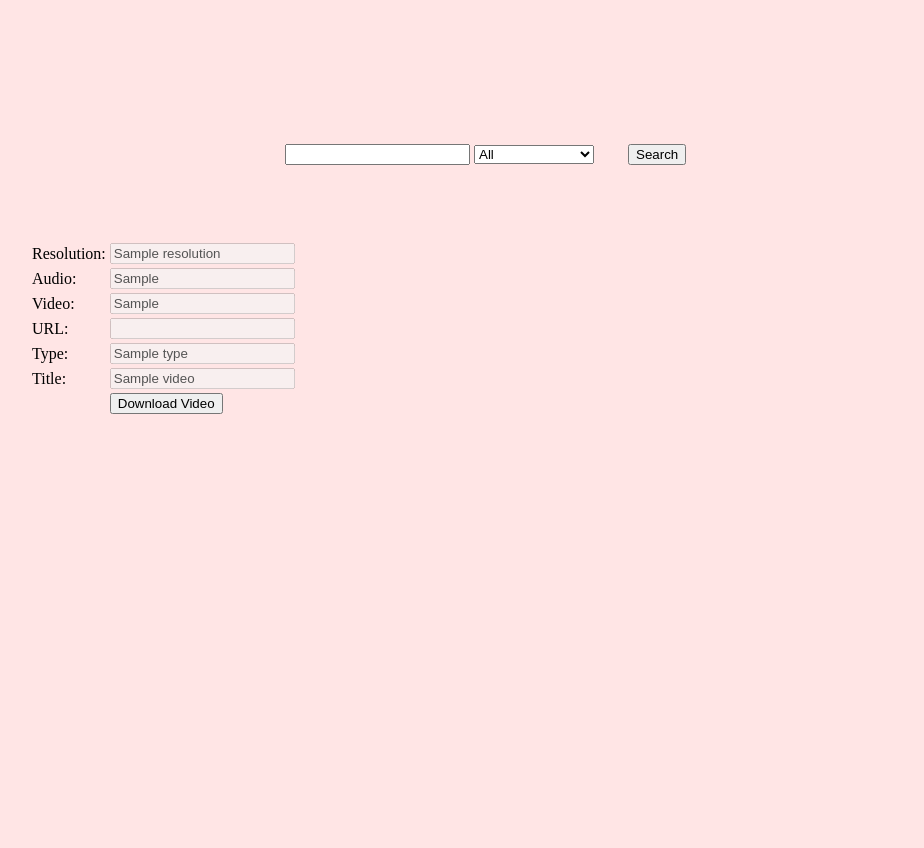
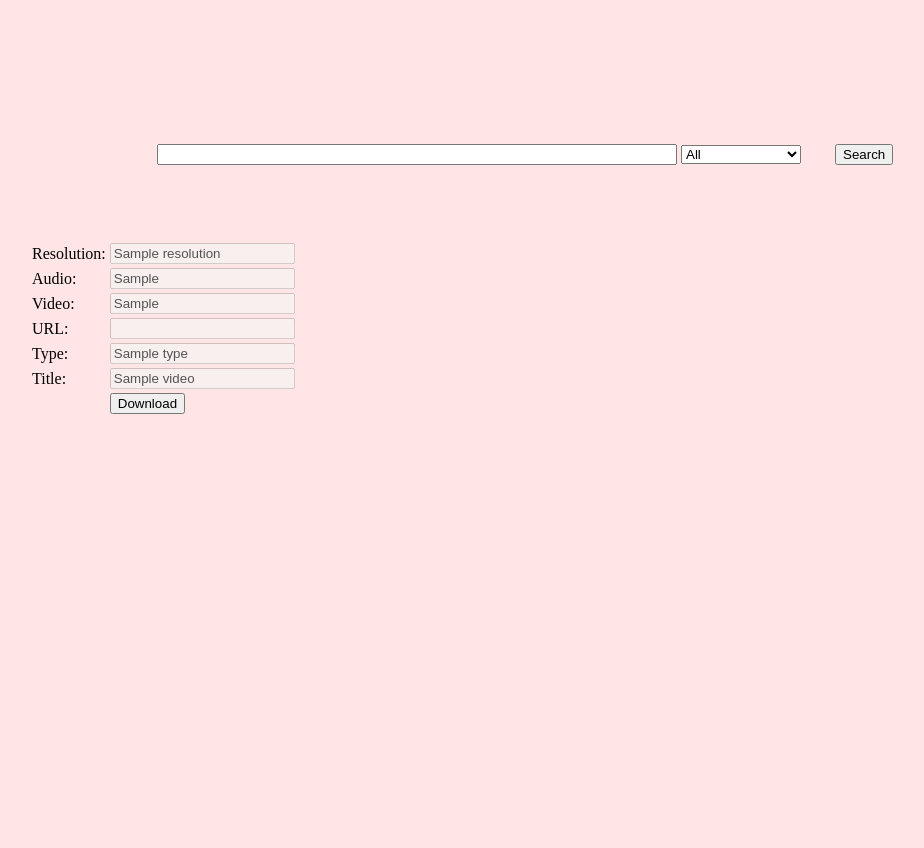
Before and after one commit to anubhav8804602148/YoutubeManager, a Django app: template YoutubeManager/templates/home.html in a window 1280 px wide. Shown: the whole page, without its empty margins (35-959 px from the left). Run offline with Django 4.2, Linux system fonts and the light colour scheme; the template is opened without the code that fills it: most values are stand-ins (such as "Sample title", 1, 10 or a date in 2020).

```diff
--- a/YoutubeManager/templates/home.html
+++ b/YoutubeManager/templates/home.html
@@ -12,7 +12,7 @@
 <body onload="populate_filter_criteria('{{filter_criteria}}')">
     <div id="messageBanner"></div>
     <form method="POST" id="videoSearchingForm">
-        <input type="url" name="search_url" value="{{search_url}}">
+        <input type="url" name="search_url" style="width: 40vw;" value="{{search_url}}">
         <select name="filter_criteria">
             <option id="filter_criteria_all" value="all">All</option>
             <option id="filter_criteria_audio_video" value="audio_video">Audio and Video</option>
@@ -57,9 +57,8 @@
                         '{{video.audio_codec}}',
                         '{{video.video_codec}}',
                         '{{search_url}}',
-                        '{{video.title}}',
                         '{{video.type}}'
-                    )">Download Video</button></td>
+                    )">Download</button></td>
                 </tr>
             </table>
             {% csrf_token %}
@@ -84,7 +83,7 @@
     #videoSearchingForm {
         position: absolute;
         top: 10vh;
-        left: 20vw;
+        left: 10vw;
         width: 60vw;
         height: 80vh;
         padding: 5vw;
@@ -152,8 +151,8 @@
         if(!value) return;
         document.getElementById("filter_criteria_"+value).setAttribute("selected","");
     };
-    function downloadFromYoutube(resolution, audio, video, url, title, type) {
-        showMessageBanner("info", "Downloading video . . . ", true)
+    function downloadFromYoutube(resolution, audio, video, url, type) {
+        showMessageBanner("info", "Downloading  . . . ", true)
         fetch("http://127.0.0.1:8000/downloadVideo", {
             method: "POST",
             headers: {
@@ -163,13 +162,14 @@
                 "url": url,
                 "video": video,
                 "audio": audio,
-                "title": title,
+                "title": "",
                 "resolution": resolution,
-                "type": title
+                "type": type
             })
         })
-        .then(json => showMessageBanner("success", "Video Downloaded"))
-        .catch(err => showMessageBanner("error", "Video download failed"+err))
+        .then(json => json.json())
+        .then(json => showMessageBanner("success", "Download Success"))
+        .catch(err => showMessageBanner("error", "Download failed"+err))
     }
 </script>
 
```
